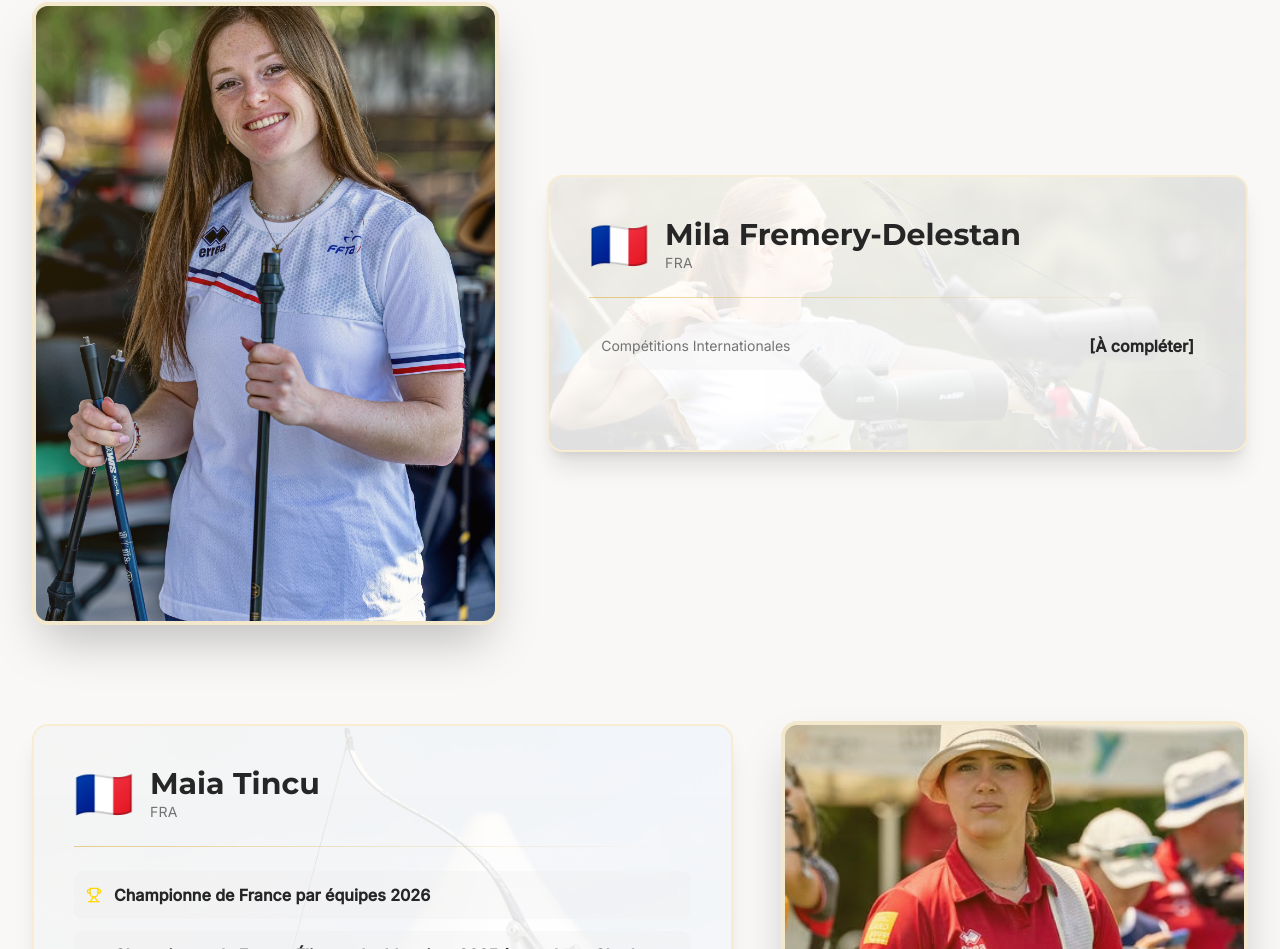
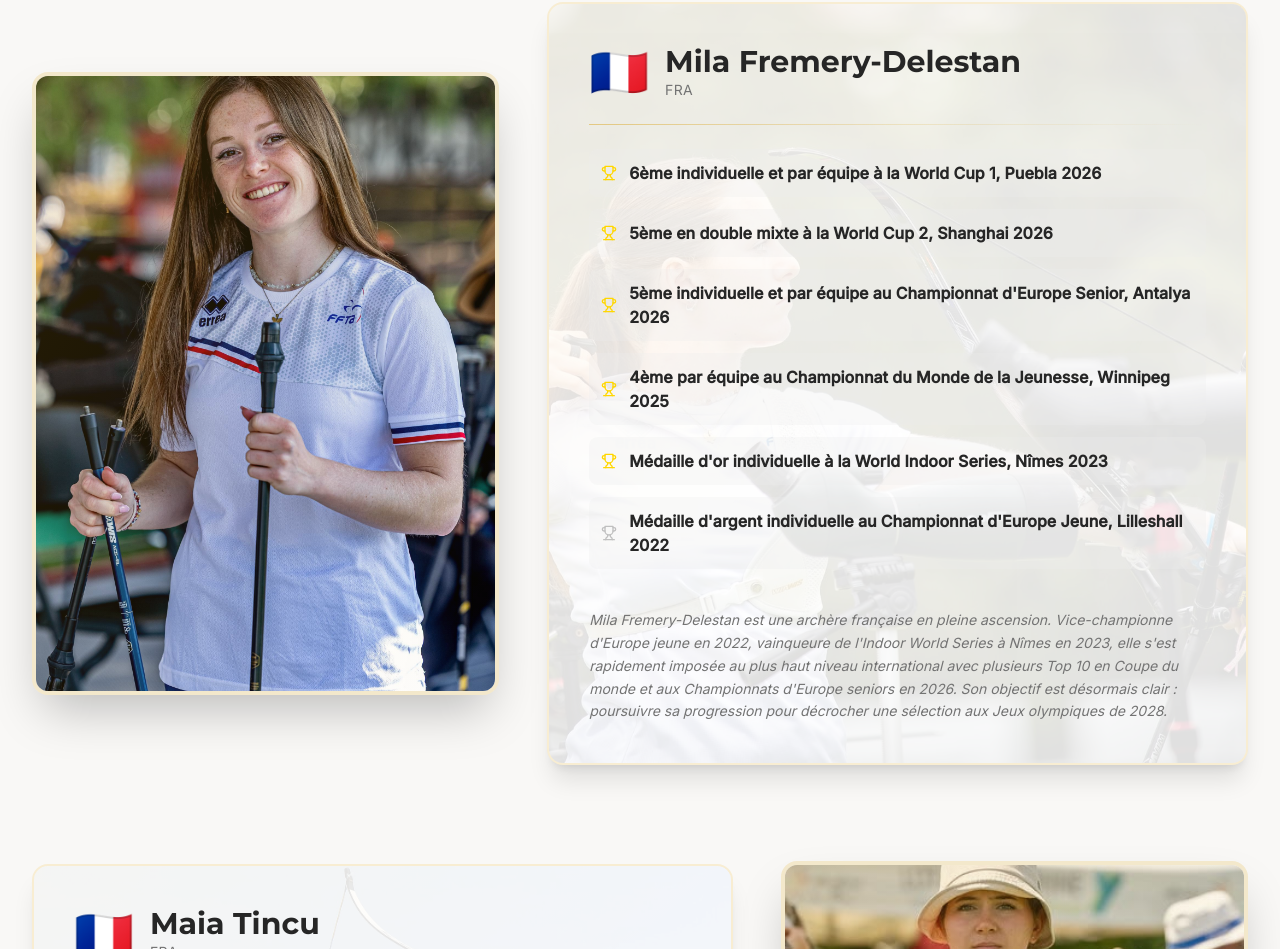
Before and after one commit to nc7hmwtkz4-dot/sg-367be137-3608-459c-9bca-cc2af1e0b7e2-1780337345, a Next.js app: page /los-angeles-2028 in a window 1280 px wide. Shown: the part 6572-7521 px from the top of the page. Built offline with nearby package versions, Linux system fonts and the light colour scheme; no server answers.

Commit message:
feat(ui): update mila fremery-delestan profile

```diff
--- a/src/pages/los-angeles-2028.tsx
+++ b/src/pages/los-angeles-2028.tsx
@@ -244,10 +244,22 @@ export default function LosAngeles2028({ rankings }: PageProps) {
               flag="🇫🇷"
               profileImage="/R3X_6040.jpg"
               actionImage="/SYG2932.jpg"
-              palmares={[]}
+              stats={{ discipline: "Arc Classique", bestScore: "672/720", ranking: "Top 15 France" }}
+              palmares={[
+                "Médaille d'argent individuelle au Championnat d'Europe Jeune, Lilleshall 2022",
+                "Médaille d'or individuelle à la World Indoor Series, Nîmes 2023",
+                "4ème par équipe au Championnat du Monde de la Jeunesse, Winnipeg 2025",
+                "6ème individuelle et par équipe à la World Cup 1, Puebla 2026",
+                "5ème en double mixte à la World Cup 2, Shanghai 2026",
+                "5ème individuelle et par équipe au Championnat d'Europe Senior, Antalya 2026"
+              ]}
               worldRanking={rankings[45361]}
-              isEven={true} />
+              isEven={true}>
 
+              <p className="text-muted-foreground italic text-sm leading-relaxed">
+                Mila Fremery-Delestan est une archère française en pleine ascension. Vice-championne d'Europe jeune en 2022, vainqueure de l'Indoor World Series à Nîmes en 2023, elle s'est rapidement imposée au plus haut niveau international avec plusieurs Top 10 en Coupe du monde et aux Championnats d'Europe seniors en 2026. Son objectif est désormais clair : poursuivre sa progression pour décrocher une sélection aux Jeux olympiques de 2028.
+              </p>
+            </AthleteCard>
 
             <AthleteCard
               name="Maia Tincu"
```
